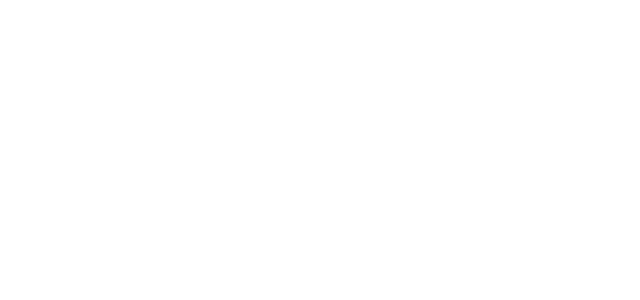
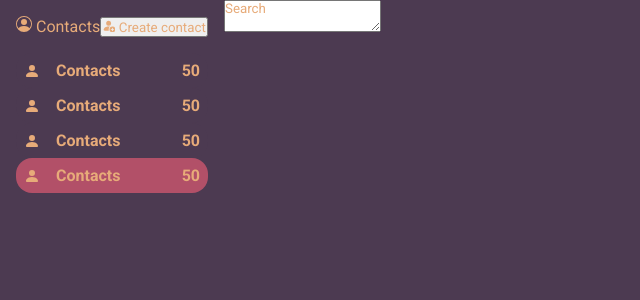
Before and after one commit to histereogenik/contact-list, a React (Create React App) app: page / in a window 1280 px wide. Shown: the top 300 px of the page, without its empty margins (0-640 px from the left). Built offline with nearby package versions, Linux system fonts and the light colour scheme.

Commit message:
Creating the containers and the first component

```diff
--- a/package.json
+++ b/package.json
@@ -11,7 +11,9 @@
     "@types/node": "^16.18.12",
     "@types/react": "^18.0.28",
     "@types/react-dom": "^18.0.11",
+    "bootstrap-icons": "^1.10.5",
     "react": "^18.2.0",
+    "react-bootstrap-icons": "^1.10.3",
     "react-dom": "^18.2.0",
     "react-redux": "^8.1.2",
     "react-router-dom": "^6.15.0",
--- a/public/index.html
+++ b/public/index.html
@@ -1,5 +1,5 @@
 <!DOCTYPE html>
-<html lang="pt-br">
+<html lang="en">
   <head>
     <meta charset="utf-8" />
     <link rel="icon" href="%PUBLIC_URL%/favicon.ico" />
@@ -27,7 +27,7 @@
     <link rel="preconnect" href="https://fonts.googleapis.com">
     <link rel="preconnect" href="https://fonts.gstatic.com" crossorigin>
     <link href="https://fonts.googleapis.com/css2?family=Roboto+Mono&family=Roboto:ital,wght@0,400;0,700;1,700&display=swap" rel="stylesheet">
-    <title>Minhas tarefas</title>
+    <title>Contact List</title>
   </head>
   <body>
     <noscript>You need to enable JavaScript to run this app.</noscript>
--- a/src/App.tsx
+++ b/src/App.tsx
@@ -2,13 +2,19 @@
 import { createBrowserRouter, RouterProvider } from 'react-router-dom'
 
 import EstiloGlobal, { Container } from './styles'
+import Sidebar from './containers/Sidebar'
+import store from './store'
+import ContactList from './containers/ContactList'
 
 function App() {
   return (
-    <>
+    <Provider store={store}>
       <EstiloGlobal />
-      <Container> </Container>
-    </>
+      <Container>
+        <Sidebar />
+        <ContactList />
+      </Container>
+    </Provider>
   )
 }
 
--- /dev/null
+++ b/src/components/FilterCard/index.tsx
@@ -0,0 +1,18 @@
+import * as S from './styles'
+import * as Icon from 'react-bootstrap-icons'
+
+export type Props = {
+  ativo?: boolean
+}
+
+const FilterCard = (props: Props) => (
+  <S.Card ativo={props.ativo}>
+    <div>
+      <Icon.PersonFill />
+      <S.Label>Contacts</S.Label>
+    </div>
+    <S.Counter>50</S.Counter>
+  </S.Card>
+)
+
+export default FilterCard
--- /dev/null
+++ b/src/components/FilterCard/styles.ts
@@ -0,0 +1,24 @@
+import styled from 'styled-components'
+
+import variables from '../../styles/variables'
+import { Props } from '.'
+
+export const Card = styled.div<Props>`
+  padding: 8px;
+  font-weight: bold;
+  font-size: 16px;
+  display: flex;
+  justify-content: space-between;
+  align-items: center;
+  border-radius: 16px;
+  background-color: ${(props) =>
+    props.ativo ? variables.pink : variables.purple};
+  div {
+    display: flex;
+    align-items: center;
+  }
+`
+export const Label = styled.span`
+  margin-left: 16px;
+`
+export const Counter = styled.span``
--- /dev/null
+++ b/src/containers/ContactList/index.tsx
@@ -0,0 +1,11 @@
+import * as Icon from 'react-bootstrap-icons'
+
+const ContactList = () => {
+  const searchIcon = <Icon.Search />
+  return (
+    <main>
+      <textarea defaultValue="Search" />
+    </main>
+  )
+}
+export default ContactList
--- /dev/null
+++ b/src/containers/Sidebar/index.tsx
@@ -0,0 +1,27 @@
+import { useDispatch, useSelector } from 'react-redux'
+
+import * as S from './styles'
+import * as Icon from 'react-bootstrap-icons'
+import FilterCard from '../../components/FilterCard'
+
+const Sidebar = () => {
+  const dispatch = useDispatch()
+
+  return (
+    <S.Aside>
+      <div>
+        <Icon.PersonCircle /> Contacts
+        <button>
+          <Icon.PersonFillAdd /> Create contact
+        </button>
+        <S.Filters>
+          <FilterCard />
+          <FilterCard />
+          <FilterCard />
+          <FilterCard ativo />
+        </S.Filters>
+      </div>
+    </S.Aside>
+  )
+}
+export default Sidebar
--- /dev/null
+++ b/src/containers/Sidebar/styles.ts
@@ -0,0 +1,10 @@
+import styled from 'styled-components'
+
+export const Aside = styled.aside`
+  padding: 16px;
+  height: 100vh;
+`
+export const Filters = styled.div`
+  display: block;
+  margin-top: 16px;
+`
--- /dev/null
+++ b/src/store/index.tsx
@@ -0,0 +1,9 @@
+import { configureStore } from '@reduxjs/toolkit'
+
+const store = configureStore({
+  reducer: {}
+})
+
+export type RootReducer = ReturnType<typeof store.getState>
+
+export default store
--- a/src/styles/index.ts
+++ b/src/styles/index.ts
@@ -1,4 +1,5 @@
 import { createGlobalStyle, styled } from 'styled-components'
+import variables from './variables'
 
 const EstiloGlobal = createGlobalStyle`
   * {
@@ -8,11 +9,13 @@
     font-family: Roboto, sans-serif;
     list-style: none;
     text-decoration: none;
+    color: ${variables.beige};
   }
 `
 export const Container = styled.div`
   display: grid;
   grid-template-columns: 224px auto;
+  background-color: ${variables.purple};
 `
 export const MainContainer = styled.main`
   padding: 0 40px;
--- /dev/null
+++ b/src/styles/variables.ts
@@ -0,0 +1,6 @@
+export default {
+  beige: '#E7AB79',
+  purple: '#4C3A51',
+  wine: '#774360',
+  pink: '#B25068'
+}
```
Also changed, not shown: 1 other file (tests, documents, lock files or other folders).
